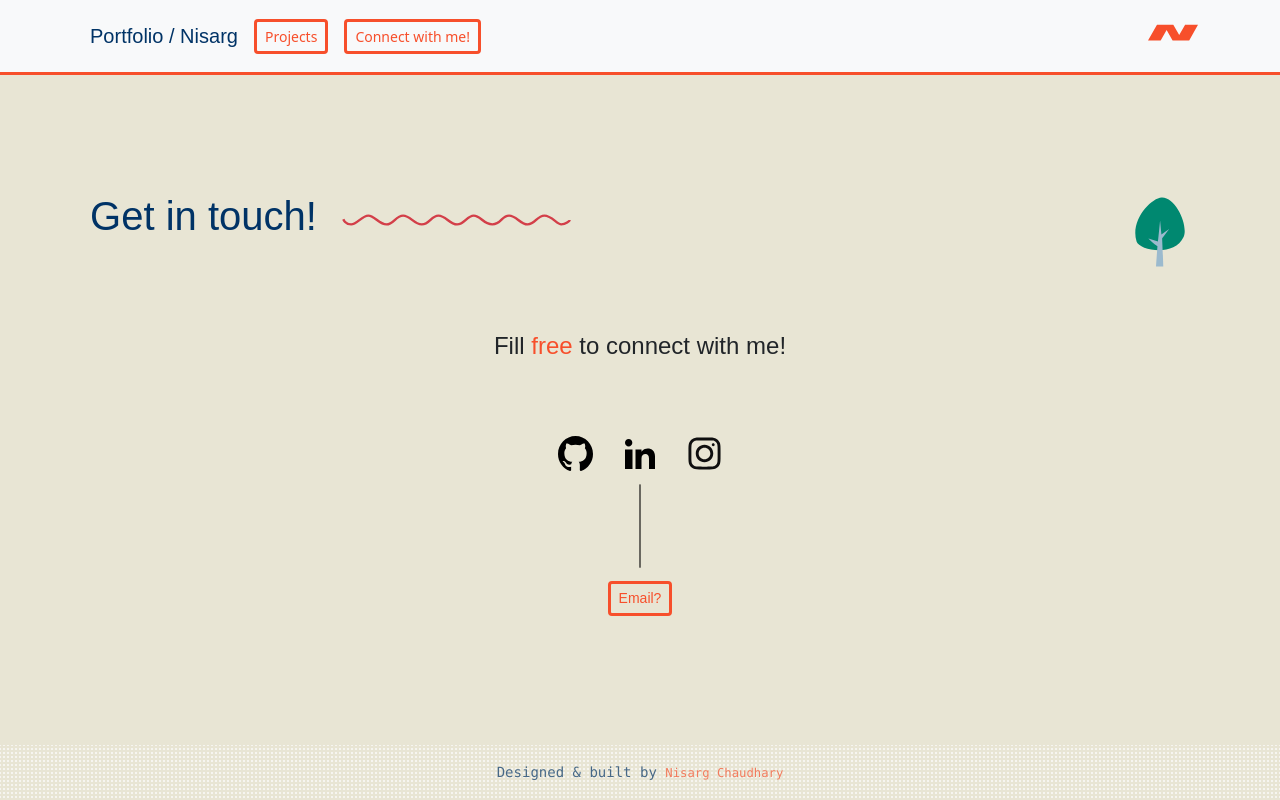
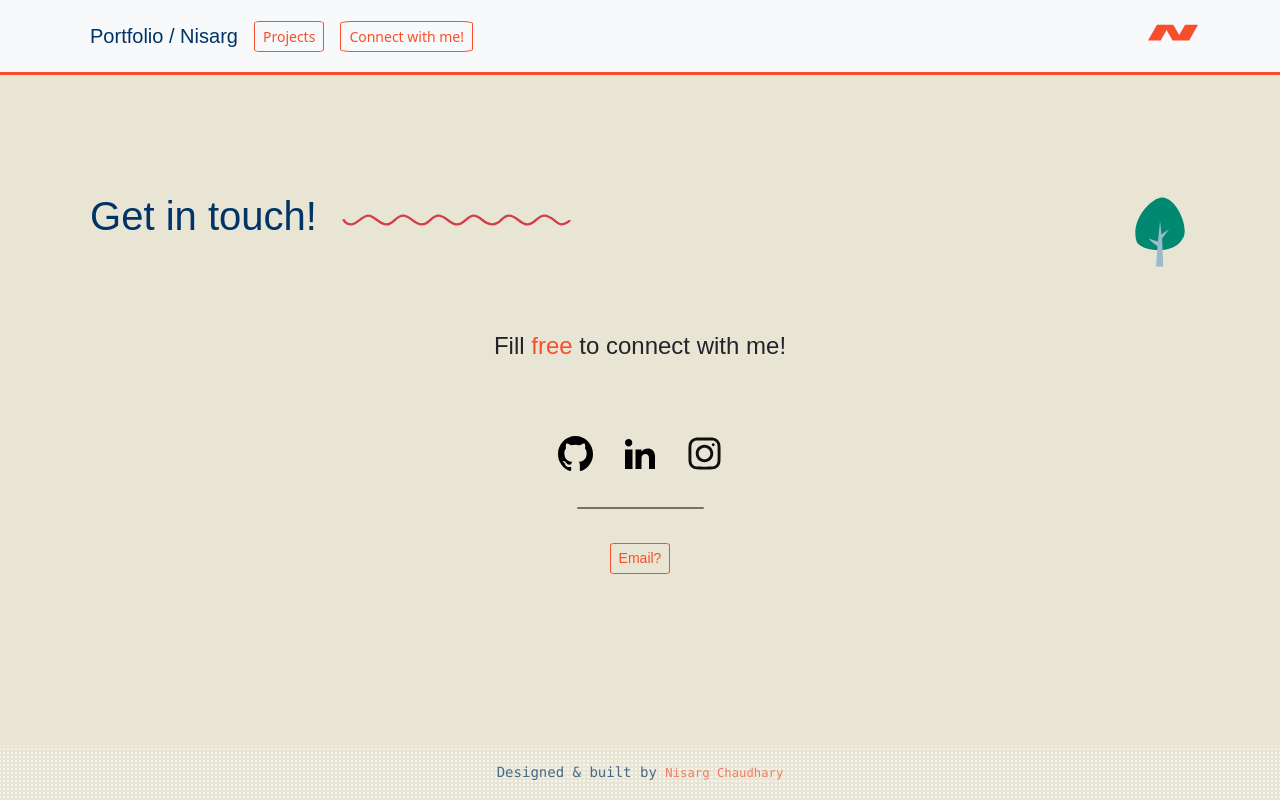
Before and after one commit to nisarg-11-here/Portfolio-Website, a React (Create React App) app in the folder frontend/: page /Contact in a window 1280 px wide. Built offline with nearby package versions, Linux system fonts and the light colour scheme; a web font is replaced by a local one.

Commit message:
Fixed thick buttons

```diff
--- a/frontend/src/Components/ButtonCss.css
+++ b/frontend/src/Components/ButtonCss.css
@@ -1,6 +1,8 @@
  #customButton {
-    border: var(--orange) solid;
+    border: var(--orange) solid ;
     color: var(--orange) ;
+    border-radius: 8%;
+    border-width: 1.2px;
 }
 
 #customButton:hover {
@@ -15,6 +17,8 @@
 #contactButton {
     border: var(--orange) solid;
     color: var(--orange) ;
+    border-radius: 8%;
+    border-width: 1.2px;
 }
 
 #contactButton:hover {
@@ -26,6 +30,8 @@
 #projectsButton {
     border: var(--orange) solid;
     color: var(--orange) ;
+    border-radius: 8%;
+    border-width: 1.2px;
 }
 
 #projectsButton:hover {
--- a/frontend/src/Components/CollapsableNavbar.jsx
+++ b/frontend/src/Components/CollapsableNavbar.jsx
@@ -35,7 +35,7 @@ function CollapsableNavbar() {
               </Button>
               <Button
                 variant="outline-primary"
-                className="sans-font m-2 mt-1 mb-1 button btn-sm"
+                className="sans-font m-2 mt-1 mb-1 btn-sm"
                 id="contactButton"
               >
                 Connect with me!
--- a/frontend/src/Components/Contact.jsx
+++ b/frontend/src/Components/Contact.jsx
@@ -66,7 +66,7 @@ function Contact() {
           </Row>
         </h1>
         <div style={{ textAlign: "center" }}>
-          <div className={`sans-font fs-4 ${phoneScreen ? 'm-5' : 'm-4 mb-2'}`}>
+          <div className={`sans-font fs-4 ${phoneScreen ? "m-5" : "m-4 mb-2"}`}>
             Fill <span className="custom-text2">free</span> to connect with me!
           </div>
 
@@ -178,36 +178,23 @@ function Contact() {
                     />
                 </IconButton> */}
 
-          <div>
+          <div className="m-4">
             <svg
-              width="110px"
-              viewBox="0 0 24.00 24.00"
+              width="127"
+              height="2"
+              viewBox="0 0 227 2"
               fill="none"
+              xmlns="http://www.w3.org/2000/svg"
             >
-              <g id="SVGRepo_bgCarrier" stroke-width="0" />
-
-              <g
-                id="SVGRepo_tracerCarrier"
+              <line
+                x1="0.995605"
+                y1="1"
+                x2="226.004"
+                y2="1"
+                stroke="black"
+                stroke-width="2"
                 stroke-linecap="round"
-                stroke-linejoin="round"
-                stroke="#CCCCCC"
-                stroke-width="0.12000000000000005"
               />
-
-              <g id="SVGRepo_iconCarrier">
-                {" "}
-                <g id="Interface / Line_Xl">
-                  {" "}
-                  <path
-                    id="Vector"
-                    d="M12 21V3"
-                    stroke="#000000"
-                    stroke-width="0.2400000000000001"
-                    stroke-linecap="round"
-                    stroke-linejoin="round"
-                  />{" "}
-                </g>{" "}
-              </g>
             </svg>
           </div>
 
```
